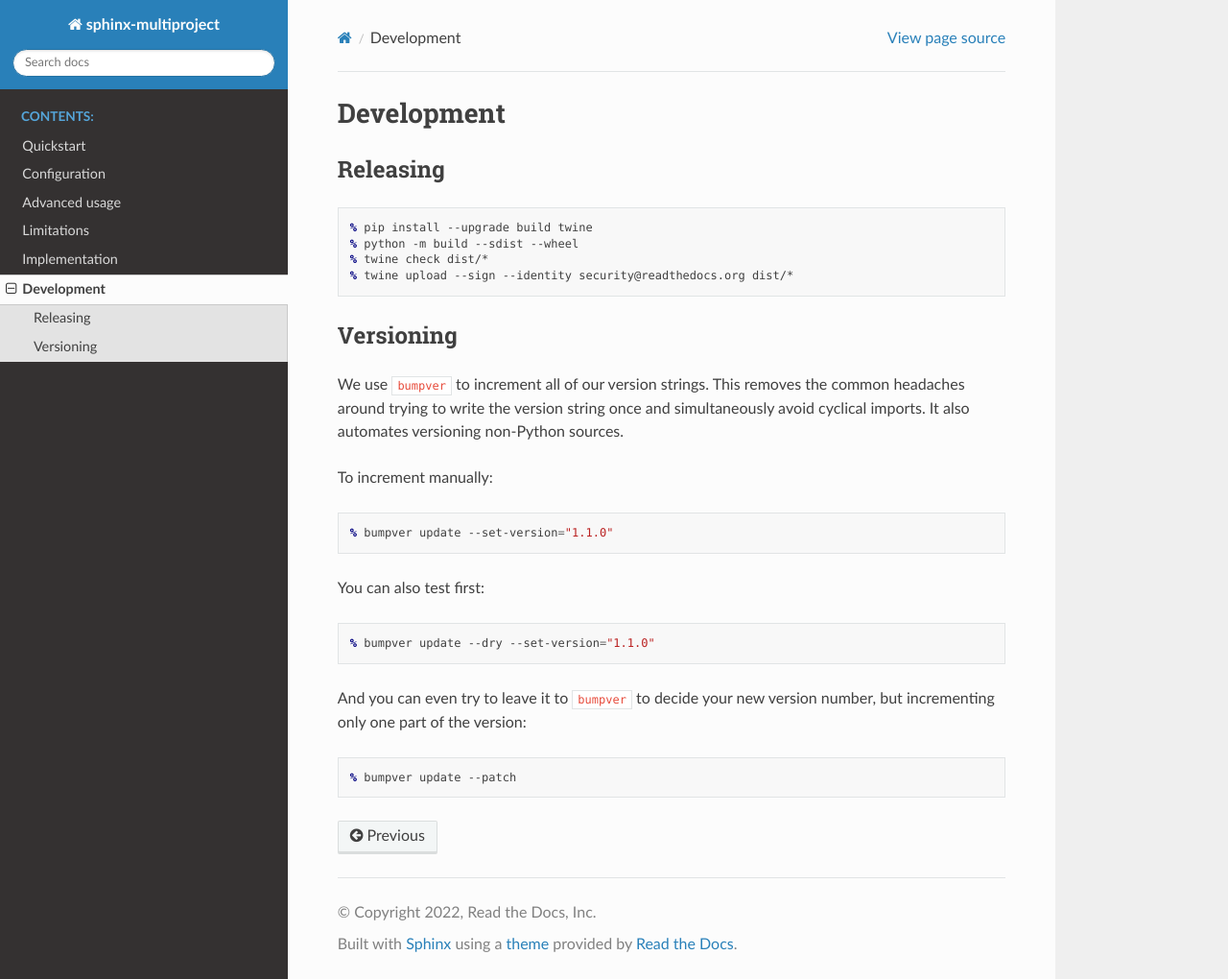
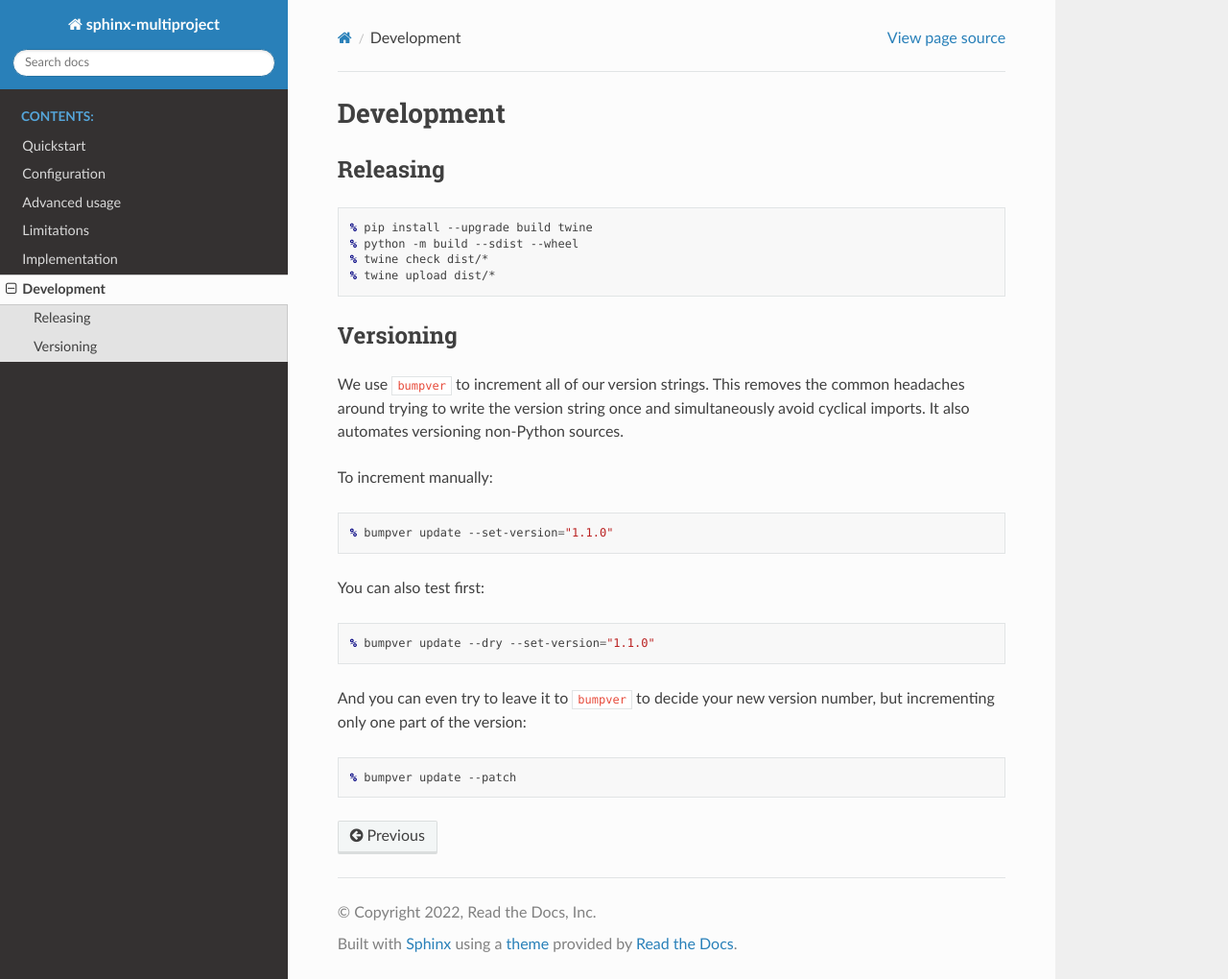
Before and after one commit to readthedocs/sphinx-multiproject, a Sphinx documentation site: the page built from docs/development.rst, in a window 1280 px wide and 1020 px high. Shown: the whole window at 96% size. Built offline with Sphinx 7.4.7 and the Read the Docs theme 3.1.0, drawn with Linux system fonts in a browser that asks for light colours.

Commit message:
No signing anymore :(

```diff
--- a/docs/development.rst
+++ b/docs/development.rst
@@ -9,7 +9,7 @@ Releasing
    % pip install --upgrade build twine
    % python -m build --sdist --wheel
    % twine check dist/*
-   % twine upload --sign --identity security@readthedocs.org dist/*
+   % twine upload dist/*
 
 Versioning
 ----------
```
